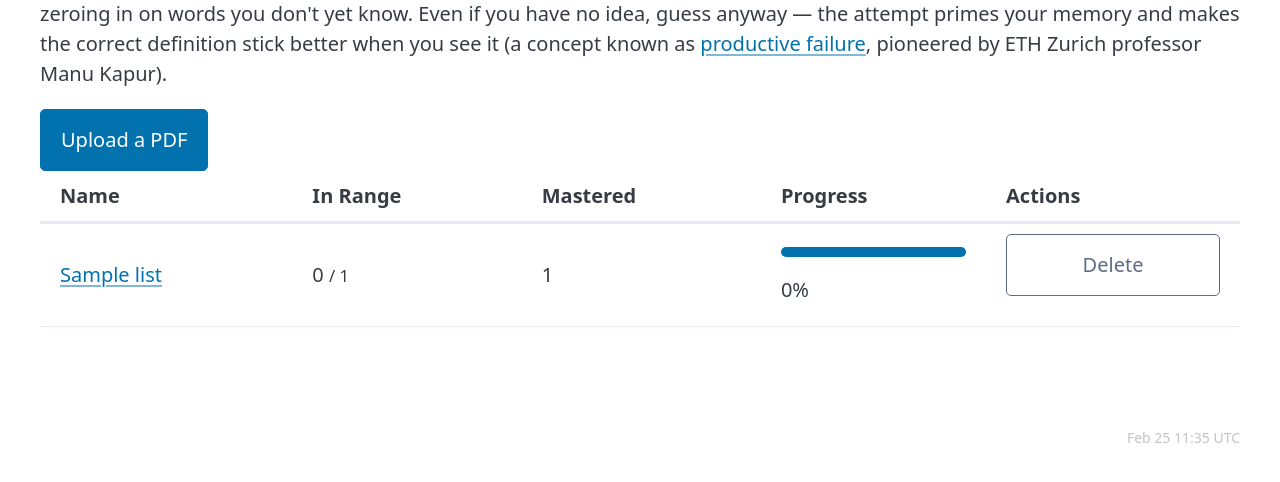
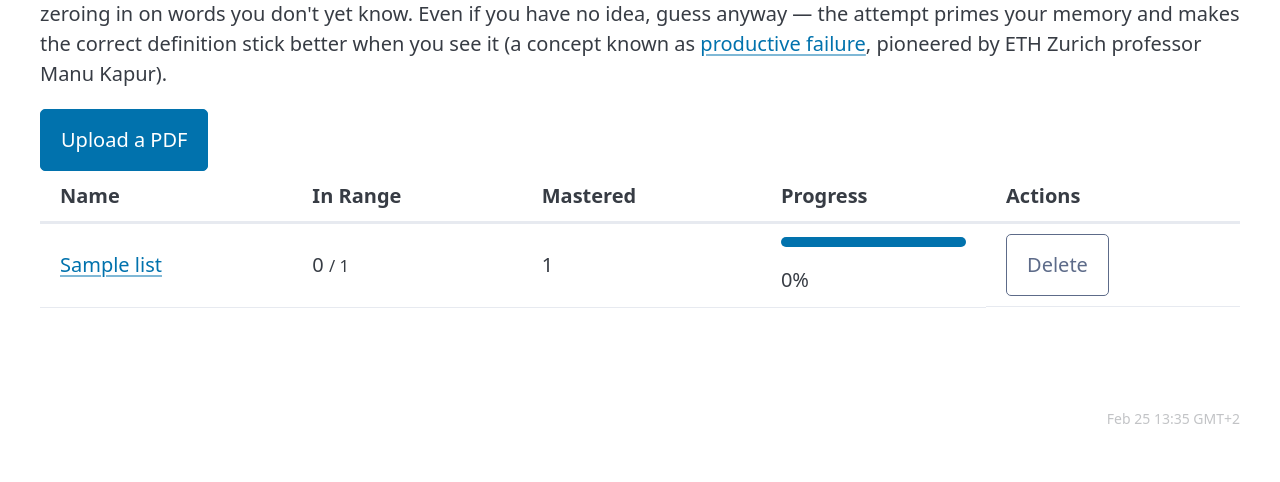
Before and after one commit to hermangalio/vocab, a Flask app: page / in a window 1280 px wide. Shown: the part 286-768 px from the top of the page. Run offline with Flask 3, Linux system fonts and the light colour scheme; the visitor is signed in with stand-in values (Sample User, id 1); tables that the repository leaves empty hold one stand-in row (values such as "Sample post"); some libraries are stand-ins or nearby versions.

Commit message:
Track mistakes per word, fix action buttons layout, use GMT+2
- Add mistakes counter to Word model (increments on score < 2)
- Show mistakes column in word list table
- Fix dashboard action buttons stacking vertically (use flexbox)
- Change deploy timestamp to GMT+2 (Bulgaria)
- Fix details arrow floating to far right on word list page

Co-Authored-By: Claude Opus 4.6 <noreply@anthropic.com>

```diff
--- a/app.py
+++ b/app.py
@@ -26,7 +26,7 @@ def force_https():
 # Access code — set via env var, disabled if not set
 ACCESS_CODE = os.environ.get('ACCESS_CODE')
 
-DEPLOY_TIME = datetime.now(timezone.utc).strftime('%b %d %H:%M UTC')
+DEPLOY_TIME = datetime.now(timezone(timedelta(hours=2))).strftime('%b %d %H:%M GMT+2')
 
 db.init_app(app)
 
@@ -48,6 +48,10 @@ with app.app_context():
             conn.commit()
         if 'zipf_threshold' not in cols:
             conn.execute(sqlalchemy.text("ALTER TABLE word_list ADD COLUMN zipf_threshold FLOAT"))
+            conn.commit()
+        word_cols = [row[1] for row in conn.execute(sqlalchemy.text("PRAGMA table_info(word)"))]
+        if 'mistakes' not in word_cols:
+            conn.execute(sqlalchemy.text("ALTER TABLE word ADD COLUMN mistakes INTEGER DEFAULT 0"))
             conn.commit()
 
 
@@ -418,9 +422,10 @@ def quiz_answer(list_id):
     )
     db.session.add(attempt)
 
-    # If score is 2, mark as mastered
     if result['score'] == 2:
         word.mastered = True
+    else:
+        word.mistakes = (word.mistakes or 0) + 1
 
     db.session.commit()
 
@@ -476,6 +481,8 @@ def quiz_query(list_id):
 
     if result['score'] == 2:
         word.mastered = True
+    else:
+        word.mistakes = (word.mistakes or 0) + 1
 
     db.session.commit()
 
--- a/models.py
+++ b/models.py
@@ -27,6 +27,7 @@ class Word(db.Model):
     word = db.Column(db.String(100), nullable=False)
     zipf_score = db.Column(db.Float, nullable=False)
     mastered = db.Column(db.Boolean, default=False)
+    mistakes = db.Column(db.Integer, default=0)
     attempts = db.relationship('QuizAttempt', backref='word_entry', lazy=True, cascade='all, delete-orphan')
 
 
--- a/templates/index.html
+++ b/templates/index.html
@@ -36,14 +36,14 @@
                 <progress value="{{ s.mastered }}" max="{{ s.in_range }}"></progress>
                 {{ s.pct }}%
             </td>
-            <td>
+            <td style="display:flex; gap:0.5rem; align-items:center;">
                 {% if s.list.status == 'done' and s.list.zipf_threshold is none %}
-                <a href="{{ url_for('calibrate', list_id=s.list.id) }}" role="button" class="outline">Calibrate</a>
+                <a href="{{ url_for('calibrate', list_id=s.list.id) }}" role="button" class="outline" style="width:auto; margin:0;">Calibrate</a>
                 {% elif s.list.status == 'done' and s.in_range > 0 %}
-                <a href="{{ url_for('quiz', list_id=s.list.id) }}" role="button" class="outline">Quiz</a>
+                <a href="{{ url_for('quiz', list_id=s.list.id) }}" role="button" class="outline" style="width:auto; margin:0;">Quiz</a>
                 {% endif %}
-                <form method="post" action="{{ url_for('delete_word_list', list_id=s.list.id) }}" style="display:inline">
-                    <button type="submit" class="outline secondary" onclick="return confirm('Delete this word list?')">Delete</button>
+                <form method="post" action="{{ url_for('delete_word_list', list_id=s.list.id) }}" style="margin:0;">
+                    <button type="submit" class="outline secondary" style="width:auto; margin:0;" onclick="return confirm('Delete this word list?')">Delete</button>
                 </form>
             </td>
         </tr>
--- a/templates/word_list.html
+++ b/templates/word_list.html
@@ -27,7 +27,7 @@
 <a href="{{ url_for('index') }}" role="button" class="outline">Back to Dashboard</a>
 
 {% if threshold is not none %}
-<details style="margin-top: 0.5rem;">
+<details style="margin-top: 0.5rem; width: fit-content;">
     <summary><small>Threshold: {{ "%.2f" | format(threshold) }} — adjust</small></summary>
     <form method="post" action="{{ url_for('set_threshold', list_id=word_list.id) }}" role="group" style="margin-top: 0.5rem; max-width: 200px;">
         <input type="number" name="threshold" step="0.1" min="0.5" max="7.0" value="{{ '%.1f' | format(threshold) }}" required>
@@ -42,6 +42,7 @@
             <th>#</th>
             <th>Word</th>
             <th>Zipf Score</th>
+            <th>Mistakes</th>
             <th>Status</th>
         </tr>
     </thead>
@@ -51,6 +52,7 @@
             <td>{{ loop.index }}</td>
             <td>{{ word.word }}</td>
             <td>{{ "%.2f" | format(word.zipf_score) }}</td>
+            <td>{{ word.mistakes or 0 }}</td>
             <td>{{ "Mastered" if word.mastered else "" }}</td>
         </tr>
         {% endfor %}
```
